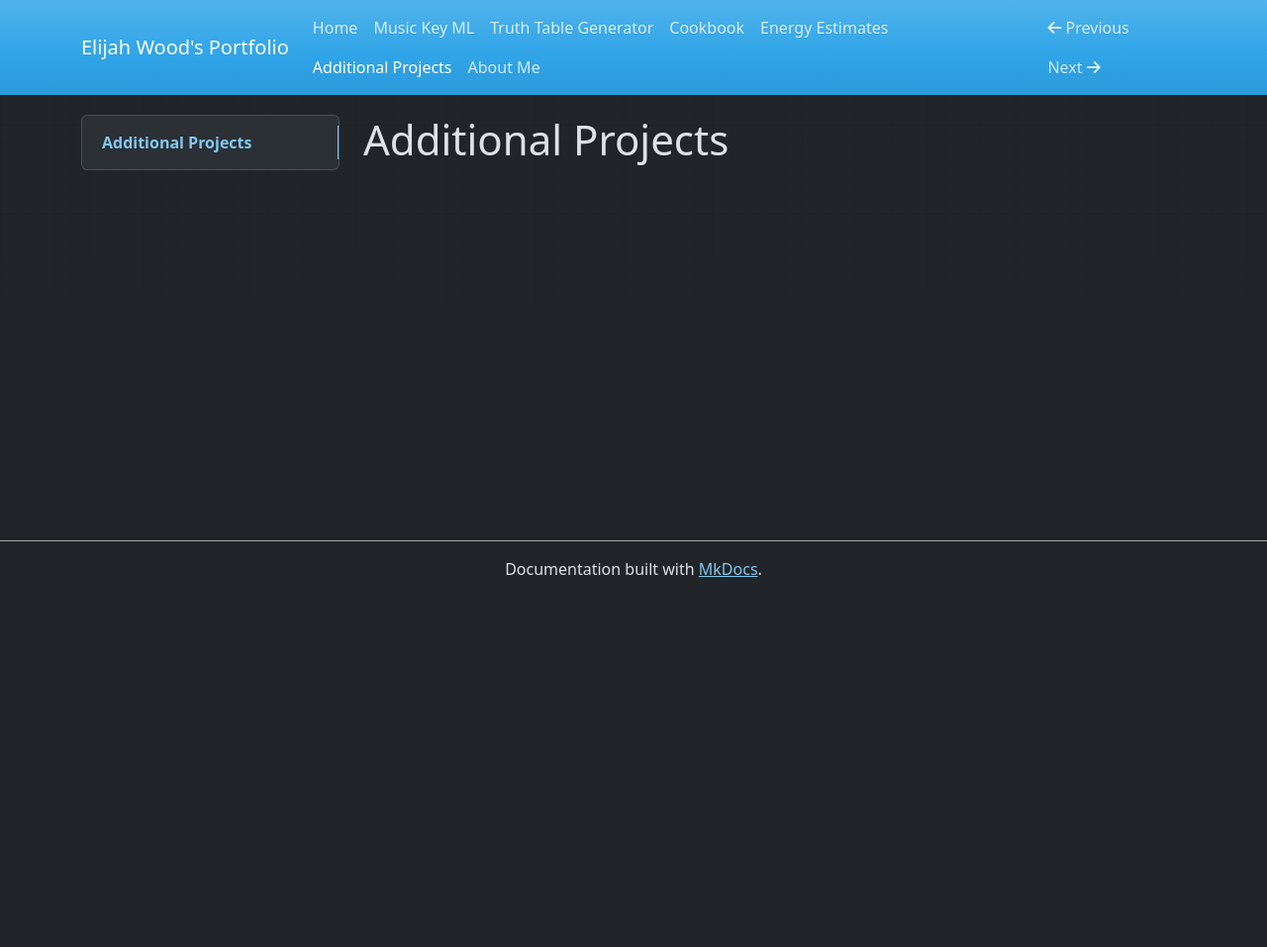
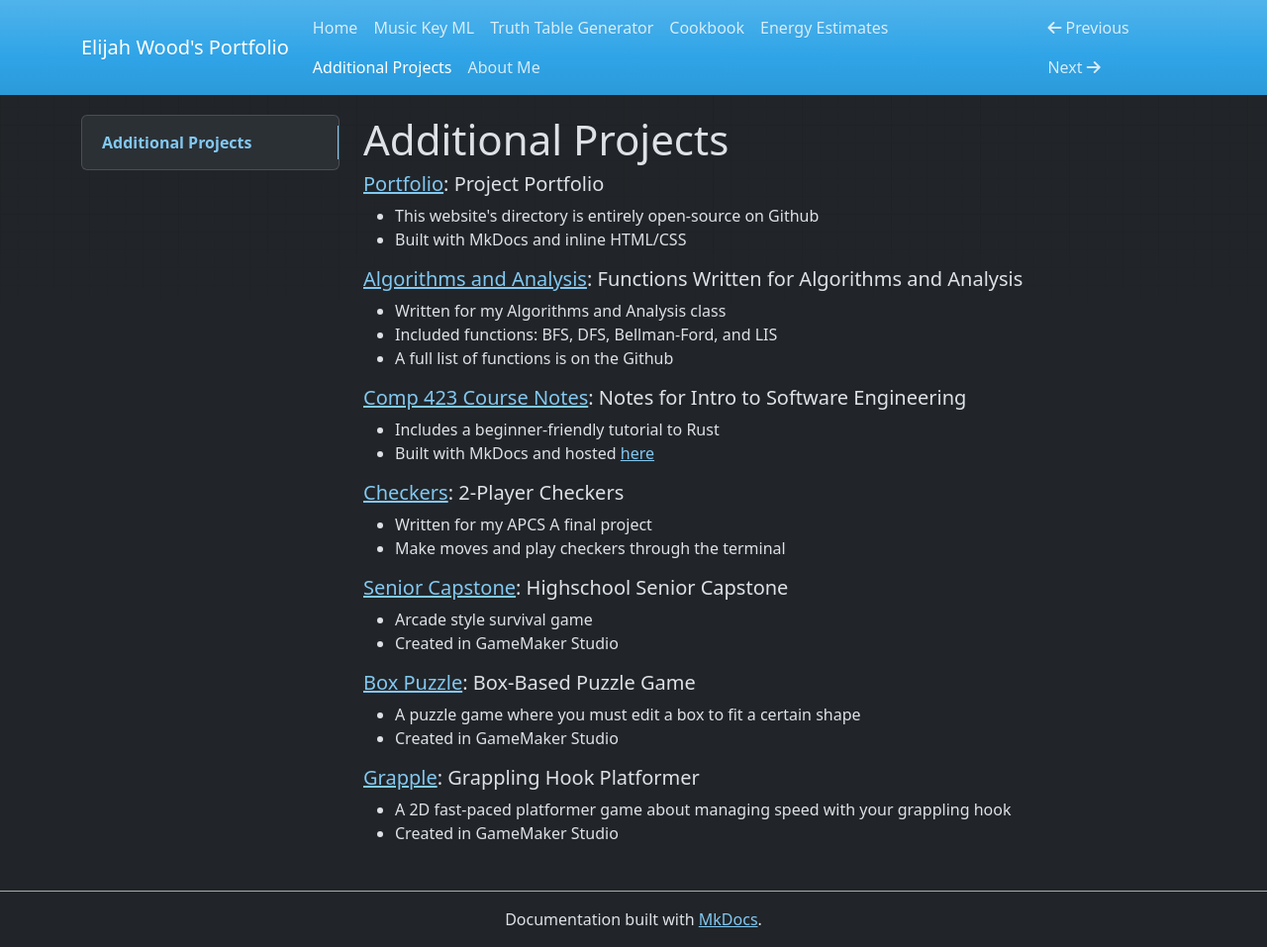
Before and after one commit to ElijahWood2003/portfolio, an MkDocs documentation site: the page built from docs/additional_projects.md, in a window 1280 px wide and 957 px high. Shown: the whole window at 99% size. Built offline with MkDocs 1.6.1, drawn with Linux system fonts in a browser that asks for light colours; nearby versions of some CDN libraries.

Commit message:
Updated additional-projects

```diff
--- a/docs/additional_projects.md
+++ b/docs/additional_projects.md
@@ -1 +1,29 @@
 # Additional Projects
+##### [Portfolio](https://github.com/ElijahWood2003/portfolio): Project Portfolio
+- This website's directory is entirely open-source on Github
+- Built with MkDocs and inline HTML/CSS
+
+##### [Algorithms and Analysis](https://github.com/ElijahWood2003/algorithms-and-analysis): Functions Written for Algorithms and Analysis
+- Written for my Algorithms and Analysis class
+- Included functions: BFS, DFS, Bellman-Ford, and LIS
+- A full list of functions is on the Github
+
+##### [Comp 423 Course Notes](https://github.com/ElijahWood2003/comp423-course-notes): Notes for Intro to Software Engineering
+- Includes a beginner-friendly tutorial to Rust
+- Built with MkDocs and hosted [here](https://elijahwood2003.github.io/comp423-course-notes/)
+
+##### [Checkers](https://github.com/ElijahWood2003/checkers): 2-Player Checkers
+- Written for my APCS A final project
+- Make moves and play checkers through the terminal
+
+##### [Senior Capstone](https://github.com/ElijahWood2003/senior-capstone): Highschool Senior Capstone
+- Arcade style survival game
+- Created in GameMaker Studio
+
+##### [Box Puzzle](https://github.com/ElijahWood2003/box-puzzle): Box-Based Puzzle Game
+- A puzzle game where you must edit a box to fit a certain shape
+- Created in GameMaker Studio
+
+##### [Grapple](https://github.com/ElijahWood2003/grapple): Grappling Hook Platformer
+- A 2D fast-paced platformer game about managing speed with your grappling hook
+- Created in GameMaker Studio
```
